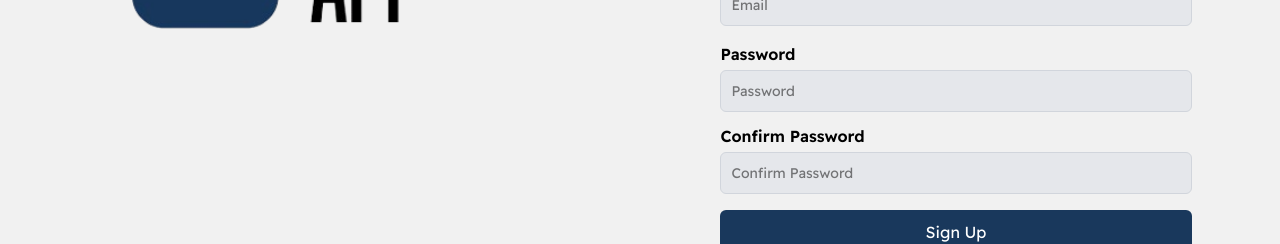
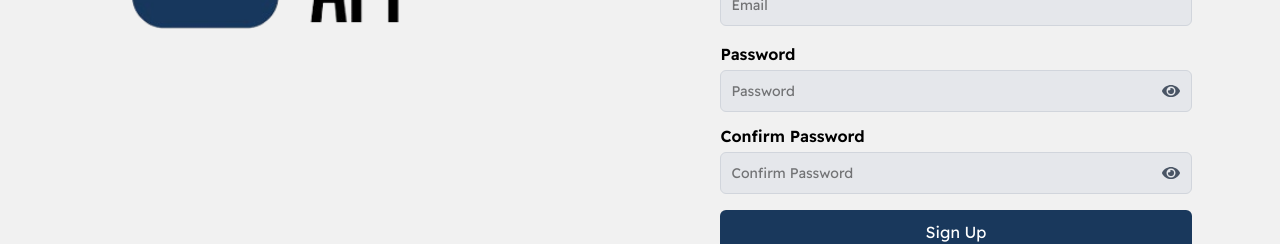
Before and after one commit to mandouro-22/social-media-mini, a React (Vite) app: page /register in a window 1280 px wide. Shown: the part 436-680 px from the top of the page. Built offline with nearby package versions, Linux system fonts and the light colour scheme; no server answers.

Commit message:
Add feature in the field inputs password and confirm password the show text password ✅

```diff
--- a/package.json
+++ b/package.json
@@ -25,7 +25,7 @@
     "react": "^19.0.0",
     "react-dom": "^19.0.0",
     "react-i18next": "^15.4.0",
-    "react-icon": "^1.0.0",
+    "react-icons": "^5.5.0",
     "react-router-dom": "^7.1.5",
     "react-toastify": "^11.0.3",
     "tailwindcss": "^4.0.6",
--- a/src/components/common/index.ts
+++ b/src/components/common/index.ts
@@ -3,5 +3,6 @@ import { LoadingButton } from "./LoadingButton/loadingButton";
 import { Header } from "./Header/Header";
 import { Footer } from "./Footer/footer";
 import { Button } from "./submitButton/Button";
+import { ShowPasswordBtn } from "./showPasswordBtn/showPasswordBtn";
 
-export { Loading, LoadingButton, Header, Footer, Button };
+export { Loading, LoadingButton, Header, Footer, Button, ShowPasswordBtn };
--- /dev/null
+++ b/src/components/common/showPasswordBtn/showPasswordBtn.tsx
@@ -0,0 +1,20 @@
+import { FaEye, FaEyeSlash } from "react-icons/fa";
+
+interface showPasswordProps {
+  showPassword: boolean;
+  setShowPassword: (showPassword: boolean) => void;
+}
+
+export function ShowPasswordBtn({
+  setShowPassword,
+  showPassword,
+}: showPasswordProps) {
+  return (
+    <button
+      type="button"
+      onClick={() => setShowPassword(!showPassword)}
+      className="absolute right-3 top-1/2 -translate-y-1/2 text-gray-600 hover:text-gray-800">
+      {showPassword ? <FaEyeSlash size={18} /> : <FaEye size={18} />}
+    </button>
+  );
+}
--- a/src/pages/auth/login/login.tsx
+++ b/src/pages/auth/login/login.tsx
@@ -2,7 +2,7 @@ import { useState, useRef } from "react";
 import { useFormik } from "formik";
 import { useTranslation } from "react-i18next";
 import { Link, useNavigate } from "react-router-dom";
-import { Button } from "../../../components/common";
+import { Button, ShowPasswordBtn } from "../../../components/common";
 import logo from "../../../assets/imgs/logo.png";
 import { LoginSchema } from "../../../validation";
 import { LoginValues } from "../../../types/auth";
@@ -16,27 +16,8 @@ export default function Login() {
   const { t } = useTranslation();
   const isSubmitting = useRef(false);
   const [loading, setLoading] = useState<boolean>(false);
+  const [showPassword, setShowPassword] = useState<boolean>(false);
   const navigate = useNavigate();
-
-  // const login = useGoogleLogin({
-  //   scope:
-  //     "openid profile email https://www.googleapis.com/auth/userinfo.profile https://www.googleapis.com/auth/userinfo.email https://www.googleapis.com/auth/user.birthday.read https://www.googleapis.com/auth/user.gender.read",
-  //   onSuccess: async (tokenResponse) => {
-  //     console.log("Token Response:", tokenResponse);
-
-  //     // طلب بيانات المستخدم من Google People API
-  //     const userProfile = await fetch(
-  //       "https://people.googleapis.com/v1/people/me?personFields=names,emailAddresses,genders,birthdays",
-  //       {
-  //         headers: { Authorization: `Bearer ${tokenResponse.access_token}` },
-  //       }
-  //     );
-
-  //     const userData = await userProfile.json();
-  //     console.log("User Data:", userData);
-  //   },
-  //   onError: (error) => console.error("Login Failed:", error),
-  // });
 
   const initialValues: LoginValues = {
     email: "",
@@ -121,10 +102,11 @@ export default function Login() {
                 <label htmlFor="password" className="text-lg mb-2">
                   {t("Password")}
                 </label>
+                <div className="relative">
                   <input
-                  type="password"
+                    type={showPassword ? "text" : "password"}
                     id="password"
-                  className={`bg-gray-200 text-black rounded-md p-2.5 text-sm border ${
+                    className={`w-full bg-gray-200 text-black rounded-md p-2.5 text-sm border ${
                       formik.errors.password && formik.touched.password
                         ? "border-red-500"
                         : "border-gray-300"
@@ -133,6 +115,11 @@ export default function Login() {
                     {...formik.getFieldProps("password")}
                     name="password"
                   />
+                  <ShowPasswordBtn
+                    setShowPassword={setShowPassword}
+                    showPassword={showPassword}
+                  />
+                </div>
                 {formik.errors.password && formik.touched.password && (
                   <p className="text-red-500 text-sm mt-1">
                     {formik.errors.password}
--- a/src/pages/auth/resetPassword/resetPassword.tsx
+++ b/src/pages/auth/resetPassword/resetPassword.tsx
@@ -3,7 +3,7 @@ import { useFormik } from "formik";
 import { useTranslation } from "react-i18next";
 import { ResetPasswordValues } from "../../../types/auth";
 import logo from "../../../assets/imgs/logo.png";
-import { Button } from "../../../components/common";
+import { Button, ShowPasswordBtn } from "../../../components/common";
 import { ResetPasswordSchema } from "../../../validation";
 
 const initialValues: ResetPasswordValues = {
@@ -13,6 +13,9 @@ const initialValues: ResetPasswordValues = {
 
 export default function ResetPassword() {
   const [loading, setLoading] = useState<boolean>(false);
+  const [showPassword, setShowPassword] = useState<boolean>(false);
+  const [showConfirmPassword, setShowConfirmPassword] =
+    useState<boolean>(false);
   const { t } = useTranslation();
   const formik = useFormik({
     initialValues,
@@ -51,9 +54,10 @@ export default function ResetPassword() {
                     <label className="mb-1 font-semibold">
                       {t("Password")}
                     </label>
+                    <div className="relative">
                       <input
-                      type="password"
-                      className={`bg-gray-200 text-black rounded-md p-2.5 text-sm border ${
+                        type={showPassword ? "text" : "password"}
+                        className={`w-full bg-gray-200 text-black rounded-md p-2.5 text-sm border ${
                           formik.errors.password && formik.touched.password
                             ? "border-red-500"
                             : "border-gray-300"
@@ -62,6 +66,11 @@ export default function ResetPassword() {
                         name="password"
                         placeholder={t("Password")}
                       />
+                      <ShowPasswordBtn
+                        setShowPassword={setShowPassword}
+                        showPassword={showPassword}
+                      />
+                    </div>
                     {formik.touched.password && formik.errors.password && (
                       <div className="text-red-500 text-sm">
                         {formik.errors.password}
@@ -72,9 +81,10 @@ export default function ResetPassword() {
                   <label className="mt-3 mb-1 font-semibold">
                     {t("Confirm Password")}
                   </label>
+                  <div className="relative">
                     <input
-                    type="password"
-                    className={`bg-gray-200 text-black rounded-md p-2.5 text-sm border ${
+                      type={showConfirmPassword ? "text" : "password"}
+                      className={`w-full bg-gray-200 text-black rounded-md p-2.5 text-sm border ${
                         formik.errors.confirmPassword &&
                         formik.touched.confirmPassword
                           ? "border-red-500"
@@ -84,6 +94,11 @@ export default function ResetPassword() {
                       name="confirmPassword"
                       placeholder={t("Confirm Password")}
                     />
+                    <ShowPasswordBtn
+                      setShowPassword={setShowConfirmPassword}
+                      showPassword={showConfirmPassword}
+                    />
+                  </div>
                   {formik.touched.confirmPassword &&
                     formik.errors.confirmPassword && (
                       <div className="text-red-500 text-sm">
--- a/src/pages/auth/signUp/signUp.tsx
+++ b/src/pages/auth/signUp/signUp.tsx
@@ -2,7 +2,7 @@ import { useFormik } from "formik";
 import { useTranslation } from "react-i18next";
 import logo from "../../../assets/imgs/logo.png";
 import { signUpSchema } from "../../../validation";
-import { Button } from "../../../components/common";
+import { Button, ShowPasswordBtn } from "../../../components/common";
 import { useState } from "react";
 import { SignUpValues } from "../../../types/auth";
 import { useSignup } from "../../../hooks";
@@ -22,6 +22,9 @@ const initialValues: SignUpValues = {
 
 export default function SignUp() {
   const [loading, setLoading] = useState<boolean>(false);
+  const [showPassword, setShowPassword] = useState<boolean>(false);
+  const [showConfirmPassword, setShowConfirmPassword] =
+    useState<boolean>(false);
   const navigate = useNavigate();
   const mutation = useSignup(initialValues);
   const { t } = useTranslation();
@@ -201,9 +204,10 @@ export default function SignUp() {
                     <label className="mb-1 font-semibold">
                       {t("Password")}
                     </label>
+                    <div className="relative">
                       <input
-                      type="password"
-                      className={`bg-gray-200 text-black rounded-md p-2.5 text-sm border ${
+                        type={showPassword ? "text" : "password"}
+                        className={`w-full bg-gray-200 text-black rounded-md p-2.5 text-sm border ${
                           formik.errors.password && formik.touched.password
                             ? "border-red-500"
                             : "border-gray-300"
@@ -212,6 +216,11 @@ export default function SignUp() {
                         name="password"
                         placeholder={t("Password")}
                       />
+                      <ShowPasswordBtn
+                        setShowPassword={setShowPassword}
+                        showPassword={showPassword}
+                      />
+                    </div>
                     {formik.touched.password && formik.errors.password && (
                       <div className="text-red-500 text-sm">
                         {formik.errors.password}
@@ -222,9 +231,10 @@ export default function SignUp() {
                   <label className="mt-3 mb-1 font-semibold">
                     {t("Confirm Password")}
                   </label>
+                  <div className="relative">
                     <input
-                    type="password"
-                    className={`bg-gray-200 text-black rounded-md p-2.5 text-sm border ${
+                      type={showConfirmPassword ? "text" : "password"}
+                      className={`w-full bg-gray-200 text-black rounded-md p-2.5 text-sm border ${
                         formik.errors.confirmPassword &&
                         formik.touched.confirmPassword
                           ? "border-red-500"
@@ -234,6 +244,11 @@ export default function SignUp() {
                       name="confirmPassword"
                       placeholder={t("Confirm Password")}
                     />
+                    <ShowPasswordBtn
+                      setShowPassword={setShowConfirmPassword}
+                      showPassword={showConfirmPassword}
+                    />
+                  </div>
                   {formik.touched.confirmPassword &&
                     formik.errors.confirmPassword && (
                       <div className="text-red-500 text-sm">
```
Also changed, not shown: 1 other file (tests, documents, lock files or other folders). Lines whose indentation alone changed are shown as unchanged.
